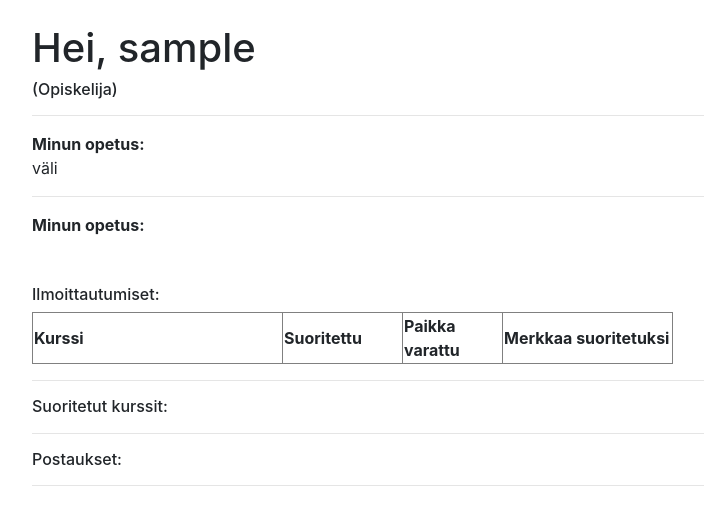
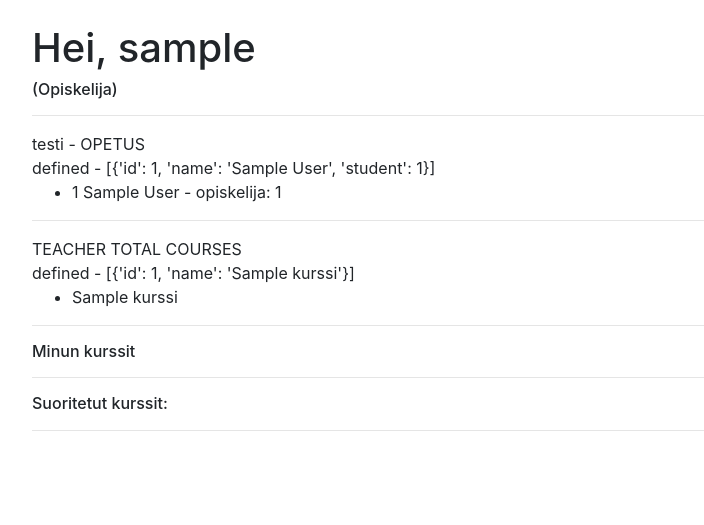
Before and after one commit to aarekr/Opinahjo, a Flask app: a page that uses application/templates/user.html in a window 1280 px wide. Shown: the part 56-581 px from the top of the page, without its empty margins (53-757 px from the left). Run offline with Flask 2, Linux system fonts and the light colour scheme; a user stored in the database is signed in; tables that the repository leaves empty hold one stand-in row (values such as "Sample post"); lists and menus that the app fills with data are empty; some libraries are stand-ins or nearby versions.

Commit message:
Yhteenvetokysely: school_total_courses_offered

```diff
--- a/application/auth/models.py
+++ b/application/auth/models.py
@@ -2,6 +2,7 @@ from application import db
 from application.models import Base
 from application.models import enrollments
 from application.kurssit.models import Kurssi
+from sqlalchemy.sql import text
 
 class User(Base):
 
@@ -33,3 +34,35 @@ class User(Base):
 
     def is_authenticated(self):
         return True
+
+    @staticmethod
+    def teacher_info():
+        stmt = text("SELECT Account.id, Account.name, Account.student FROM Account")
+        res = db.engine.execute(stmt)
+
+        response = []
+        for row in res:
+            response.append({"id":row[0], "name":row[1], "student":row[2]})
+
+        return response
+
+    @staticmethod
+    def teacher_my_total_courses():
+        stmt = text("SELECT Kurssi.id, Kurssi.name FROM Kurssi "
+                    "LEFT JOIN Account ON Account.id = Account.id ")
+        res = db.engine.execute(stmt)
+
+        response = []
+        for row in res:
+            response.append({"id":row[0], "name":row[1]})
+
+        return response
+
+    @staticmethod
+    def school_total_courses_offered():
+        stmt = text("SELECT COUNT(Kurssi.id) FROM Kurssi")
+        res = db.engine.execute(stmt)
+        response = []
+        for row in res:
+            response.append({"course_count":row[0]})
+        return response
--- a/application/kurssit/views.py
+++ b/application/kurssit/views.py
@@ -11,7 +11,10 @@ from application.auth.models import User
 # listaa kaikki kurssit
 @app.route("/kurssit", methods=["GET"])
 def kurssit_index():
-    return render_template("kurssit/list.html", kurssit = Kurssi.query.all())
+    kurssit = Kurssi.query.all()
+    school_total_courses_offered = User.school_total_courses_offered()
+    return render_template("kurssit/list.html", kurssit = kurssit,
+        school_total_courses_offered=school_total_courses_offered)
 
 # näyttää kurssinlisäyslomakkeen, sallittu vain opettajille
 @app.route("/kurssit/lisaauusikurssi/")
--- a/application/templates/user.html
+++ b/application/templates/user.html
@@ -10,65 +10,39 @@
     <h6>(Opettaja)</h6>
     {% endif %}
     <hr>
-
-
-<!-- ei toimi -->
-  {% if current_user.teacher %}
-    <b>Minun opetus: </b> <br />
-  {% endif %}
-väli
-  {% for kurssi in kurssit %}
-hei
-      <i>{{ kurssi.name }}</i> <br />
+testi - OPETUS <br />
+{% if teacher_info is defined %}
+defined -
+{{ teacher_info }}
+<ul>
+  {% for user in teacher_info %}
+  <li>
+       {{user.id}} {{user.name}} -  opiskelija: {{user.student}}
+  </li>
   {% endfor %}
+</ul>
+{% endif %}
 
 <hr>
-  {% if current_user.teacher %}
-    <b>Minun opetus: </b> <br />
-  {% endif %}
-  {% for kurssi in kurssit %}
-      <i>{{ kurssi.name }}</i> <br />
-  {% endfor %}
+
+TEACHER TOTAL COURSES <br />
+{% if teacher_my_total_courses is defined %}
+  defined -
+  {{ teacher_my_total_courses }} <br />
+  <ul>
+    {% for kurssi in teacher_my_total_courses %}
+    <li>{{kurssi.name}}</li>
+    {% endfor %}
+  </ul>
+{% endif %}
+<hr>
 
 
 
 
 
-
-
-
-
-<br /><br />
-
     {% if user.student %}
-      <h6>Ilmoittautumiset: </h6>
-      <!-- listaa tähän kurssit, joille ilmoittautunut mutta ei suoritettu -->
-  <table border="1">
-    <tr>
-      <center><th width="250">Kurssi</th><center>
-      <center><th width="120">Suoritettu</th><center>
-      <center><th width="100">Paikka varattu</th><center>
-      <center><th width="170">Merkkaa suoritetuksi</th><center>
-    </tr>
-    {% for kurssi in kurssit %}
-    <tr>
-      <td>{{ kurssi.name }}</td>
-      <td align="center">{{ kurssi.completed }}</td>
-      <td align="center">{{ kurssi.enrolled }}</td>
-      <td>
-        <form method="POST" action="{{ url_for('kurssit_set_done', kurssi_id=kurssi.id) }}">
-          <center><input type="submit" value="Suoritettu"/></center>
-        </form>
-      </td>
-    </tr>
-    {% endfor %}
-  </table>
-
-
-
-
-
-
+      <h6>Minun kurssit</h6>
       {% elif user.teacher %}
       <h6>Opetus: </h6>
     {% endif %}
@@ -80,8 +54,4 @@ hei
     <hr>
     {% endif %}
 
-    <h6>Postaukset: </h6>
-    <!-- käyttäjän postaukset -->
-    <hr>
-
 {% endblock %}
--- a/application/views.py
+++ b/application/views.py
@@ -1,24 +1,29 @@
 from flask import render_template
-from application import app
-from application.auth.models import User
+from application import app, db
+from application.auth.models import User, Kurssi
 from flask_login import login_required, current_user
 
-from application import app, db # näkyykö kurssit user.html ssä?
-from application.kurssit.models import Kurssi
+
+#from application.kurssit.models import Kurssi
 
 
 # etusivu
 @app.route("/")
 def index():
-    return render_template("index.html")
+    #user = User.query.all()
+    return render_template("index.html") #, user=user)
 
-# käyttäjän henk.koht sivu
+# käyttäjän henk.koht sivu - Minun kurssit, Minun opetus
 @app.route('/user/<usernimi>')
 @login_required
 def user(usernimi):
     user = User.query.filter_by(username=usernimi).first_or_404()
-#    posts = [
-#        {'author': user, 'body': 'Test post 1'},
-#        {'author': user, 'body': 'Test post 2'}
-#    ]
-    return render_template('user.html', user=user)
+    teacher_info = User.teacher_info()
+#    teacher_my_courses = Kurssi.teacher_my_courses()
+    teacher_my_total_courses = User.teacher_my_total_courses()
+#    school_total_courses_offered = User.school_total_courses_offered()
+
+    return render_template('user.html', user=user,
+        teacher_info=teacher_info,
+        teacher_my_total_courses=teacher_my_total_courses
+    )
```
Also changed, not shown: application/kurssit/models.py (+13 -0 lines), application/templates/index.html (+2 -20 lines), application/templates/kurssit/list.html (+11 -3 lines).
